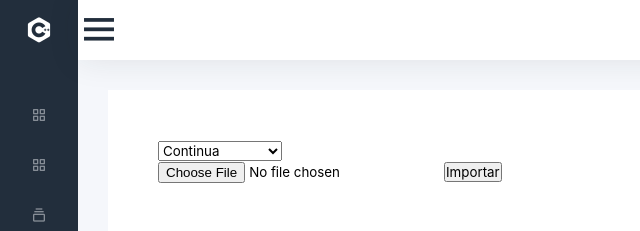
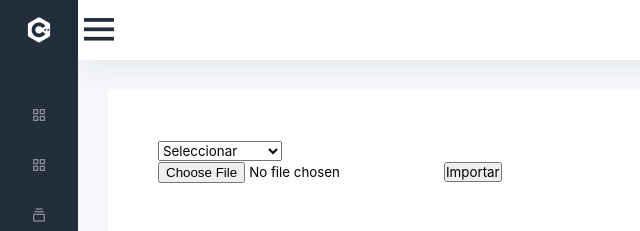
Before and after one commit to juliolh0686/salarycontrol, a Vue app: page /importacion in a window 1280 px wide. Shown: the top 231 px of the page, without its empty margins (0-640 px from the left). Built offline with nearby package versions, Linux system fonts and the light colour scheme.

Commit message:
update import

```diff
--- a/src/services/ImportService.ts
+++ b/src/services/ImportService.ts
@@ -6,10 +6,11 @@ class ImportService {
 
    }
 
-async fetchfile(file:File) {
+async fetchfile(file:File,tipocarga:string) {
 
   let formData = new FormData();
   formData.append('file',file);
+  formData.append('tipocarga',tipocarga)
 
     let store = useAuth()
     const url = store.baseURL+'/detalleplanilla/import149'
@@ -25,6 +26,7 @@ async fetchfile(file:File) {
       alert(response.message)
       return false
     }else {
+      alert(response.res)
       return true
     }
 
--- a/src/store/auth.ts
+++ b/src/store/auth.ts
@@ -4,7 +4,7 @@ const useAuth = defineStore('auth', {
   state: () => {
     return {
       token : null,
-      baseURL: 'http://salarycontrolapi.test/api',
+      baseURL: 'http://salarycontrolapi.test:8080/api',
     }
   },
   actions: {
--- a/src/views/ImportacionView.vue
+++ b/src/views/ImportacionView.vue
@@ -1,11 +1,11 @@
 <template>
   <div class="content-import">
     <div class="import-149">
-      <select class="form-control">
+      <select class="form-control" v-model="tipocarga">
         <option disabled value="">Seleccionar</option>
-        <option value="a">Continua</option>
-        <option value="b">Ocasional</option>
-        <option value="c">complementaria</option>
+        <option value="continua">Continua</option>
+        <option value="ocasional">Ocasional</option>
+        <option value="complementaria">complementaria</option>
       </select>
     </div>
     <input type="file" id="file" name="file" ref="fileInput" @change="handleFileUpload()"/>
@@ -20,9 +20,10 @@
   import useAuth from "@/store/auth"
 
   const fileInput = ref<HTMLInputElement | null>(null);
-  const files = ref();
+  const files = ref()
   const file = ref()
   const store = new ImportService()
+  let tipocarga = ref('')
 
   const handleFileUpload = () => {
     files.value = fileInput.value?.files
@@ -35,7 +36,7 @@
 
   const submitFile = async() => {
 
-    const response = await store.fetchfile(file.value);
+    const response = await store.fetchfile(file.value,tipocarga.value);
 
     if (response == false) {
       console.log("Error en carga")
```
